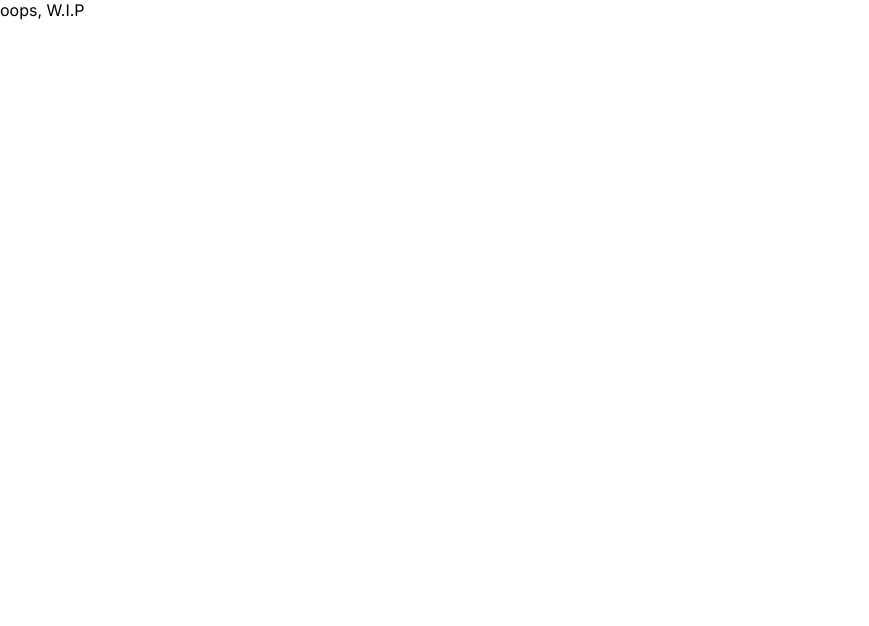
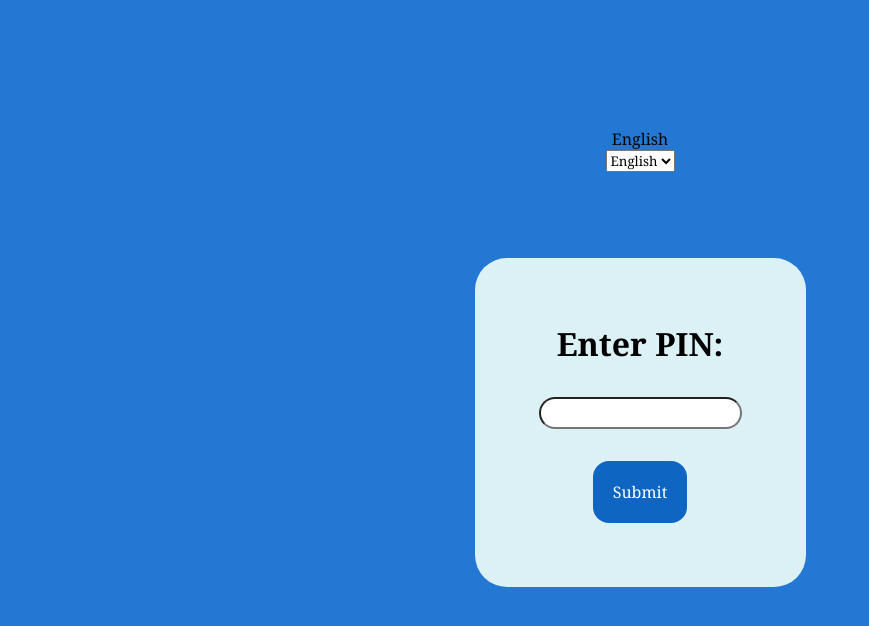
Before and after one commit to include-davis/leads-onboarding-2024, a Next.js app: page /day2 in a window 1280 px wide. Shown: the top 626 px of the page, without its empty margins (0-869 px from the left). Built offline with nearby package versions, Linux system fonts and the light colour scheme.

Commit message:
day 2 example

```diff
--- /dev/null
+++ b/app/(pages)/_components/day2/language_switcher.jsx
@@ -0,0 +1,17 @@
+import styles from '@/(pages)/_styles/components/language_switcher.module.scss';
+import { useLanguage } from '@/(pages)/_contexts/language';
+
+export default function LanguageSwitcher(){
+    const { language, switchLanguage, languages } = useLanguage();
+    return (
+        <select value={language} onChange={(e)=>switchLanguage(e.target.value)} className={styles.container}>
+            {languages.map((lang, index) =>
+            <option key={index} value={lang}>{lang}</option>)}
+        </select>
+    )
+}
+
+/* This is what map is doing here:
+english => <option key={0} value="English"> English </option>
+hindi => <option key={0} value="Hindi"> Hindi </option>
+*/
--- /dev/null
+++ b/app/(pages)/_contexts/language.jsx
@@ -0,0 +1,25 @@
+'use client';
+
+import { createContext, useState, useContext } from 'react';
+
+const languages = ['English', 'Hindi'];
+
+export const Language = createContext();
+
+export function LanguageProvider({ children }) {
+  const [language, setLanguage] = useState('English');
+
+  const switchLanguage = (newLanguage) => {
+    setLanguage(newLanguage);
+  };
+
+  return (
+    <Language.Provider value={{ language, switchLanguage, languages }}>
+      {children}
+    </Language.Provider>
+  );
+}
+
+export function useLanguage() {
+  return useContext(Language);
+}
--- a/app/(pages)/_styles/days/day2.module.scss
+++ b/app/(pages)/_styles/days/day2.module.scss
@@ -0,0 +1,84 @@
+.main {
+    position: relative;
+    height: 100vh;
+    background-color: #2278d3;
+    padding: 128px;
+
+    display: flex;
+    flex-direction: column;
+    align-items: center;
+}
+
+.notification {
+    position: absolute;
+    top: 8px;
+
+    padding: 16px;
+    background-color: rgb(220, 241, 245);
+    border-radius: 32px;
+    box-shadow: 0 10px 10px rgba(0,0,0,0.1);
+
+    animation: floatIn 1s forwards;
+}
+
+@keyframes floatIn {
+    from {
+      opacity: 0;
+      transform: translateY(0%);
+    }
+    to {
+      opacity: 1;
+      transform: translateY(100%);
+    }
+  }
+
+.container {
+    width: fit-content;
+    height: fit-content;
+    background-color:rgb(220, 241, 245);
+
+    padding: 64px;
+    margin: auto;
+
+    border-radius: 32px;
+
+    display: flex;
+    flex-direction: column;
+    gap: 32px;
+    align-items: center;
+
+    >input {
+        border-radius: 32px;
+        height: 32px;
+    }
+
+    >button {
+        padding: 20px;
+        font-size: 16px;
+        border: none;
+        border-radius: 16px;
+        cursor: pointer;
+        background-color: #0e65c2;
+        color: white;
+        transition: background-color 0.3s;
+    }
+
+    >button:hover:not(:disabled) {
+        background-color: #09396b;
+    }
+
+    >button:disabled {
+        background-color: grey;
+        cursor: not-allowed;
+    }
+}
+
+.active, .disabled {
+    background-color: aqua;
+    padding: 16px;
+    border-radius: 32px;
+}
+
+.disabled{
+    background-color: azure;
+}
--- a/app/(pages)/_styles/globals.scss
+++ b/app/(pages)/_styles/globals.scss
@@ -17,7 +17,7 @@
   box-sizing: border-box;
   padding: 0;
   margin: 0;
-  font-family: 'Inter', sans-serif;
+  font-family: Cambria, Cochin, Georgia, Times, 'Times New Roman', serif;
 }
 
 p,
--- a/app/(pages)/day2/page.jsx
+++ b/app/(pages)/day2/page.jsx
@@ -1,10 +1,52 @@
+"use client"
+
 import styles from '@/(pages)/_styles/days/day2.module.scss';
+import LanguageSwitcher from '../_components/day2/language_switcher';
+import { useState, useRef, useEffect } from 'react';
+import { LanguageProvider, useLanguage } from '../_contexts/language';
 
+const message = {
+    English: {
+        notifmsg: "Your account has been locked.",
+        formTitle: "Login Form"
+    },
+    Hindi: "आपका खाता बंद कर दिया गया है।"
+}
 
 export default function Day2(){
+    const clickTimes = useRef(0);
+    const [disabled, setdisabled] = useState(false);
+    const [showNotif, setShotNotif] = useState(false);
+    const { language } = useLanguage();
+
+    const handleClick = () => {
+        clickTimes.current = clickTimes.current + 1;
+        if(clickTimes.current >= 3){
+            setdisabled(true);
+        }
+    }
+
+    useEffect(()=>{
+        if(disabled) {
+            setShotNotif(true);
+            const time = setTimeout(() => {
+                setShotNotif(false);
+            }, 10000);
+
+            return () => clearTimeout(time);
+        }
+    }, [disabled])
+
     return(
-        <main>
-            oops, W.I.P
+        <main className={styles.main}>
+            <p>{language}</p>
+            {showNotif && <div className={styles.notification}>{message[language].notifmsg}</div>}
+            <LanguageSwitcher className={styles.switcher}/>
+            <div className={styles.container}>
+                <h1>Enter PIN:</h1>
+                <input type='text'></input>
+                <button disabled={disabled} onClick={handleClick}>Submit</button>
+            </div>
         </main>
     )
 }
--- a/app/(pages)/layout.jsx
+++ b/app/(pages)/layout.jsx
@@ -1,5 +1,6 @@
 import { Inter } from "next/font/google";
 import '@/(pages)/_styles/globals.scss';
+import { LanguageProvider } from "./_contexts/language";
 
 const inter = Inter({ subsets: ["latin"] });
 
@@ -11,7 +12,9 @@ export const metadata = {
 export default function RootLayout({ children }) {
   return (
     <html lang="en">
-      <body className={inter.className}>{children}</body>
+      <LanguageProvider>
+        <body className={inter.className}>{children}</body>
+      </LanguageProvider>
     </html>
   );
 }
--- a/package.json
+++ b/package.json
@@ -12,6 +12,7 @@
     "next": "14.2.5",
     "react": "^18",
     "react-dom": "^18",
+    "react-icons": "^5.2.1",
     "sass": "^1.77.8"
   },
   "devDependencies": {
```
Also changed, not shown: app/(pages)/_styles/components/language_switcher.module.scss (added), 1 other file (tests, documents, lock files or other folders).
